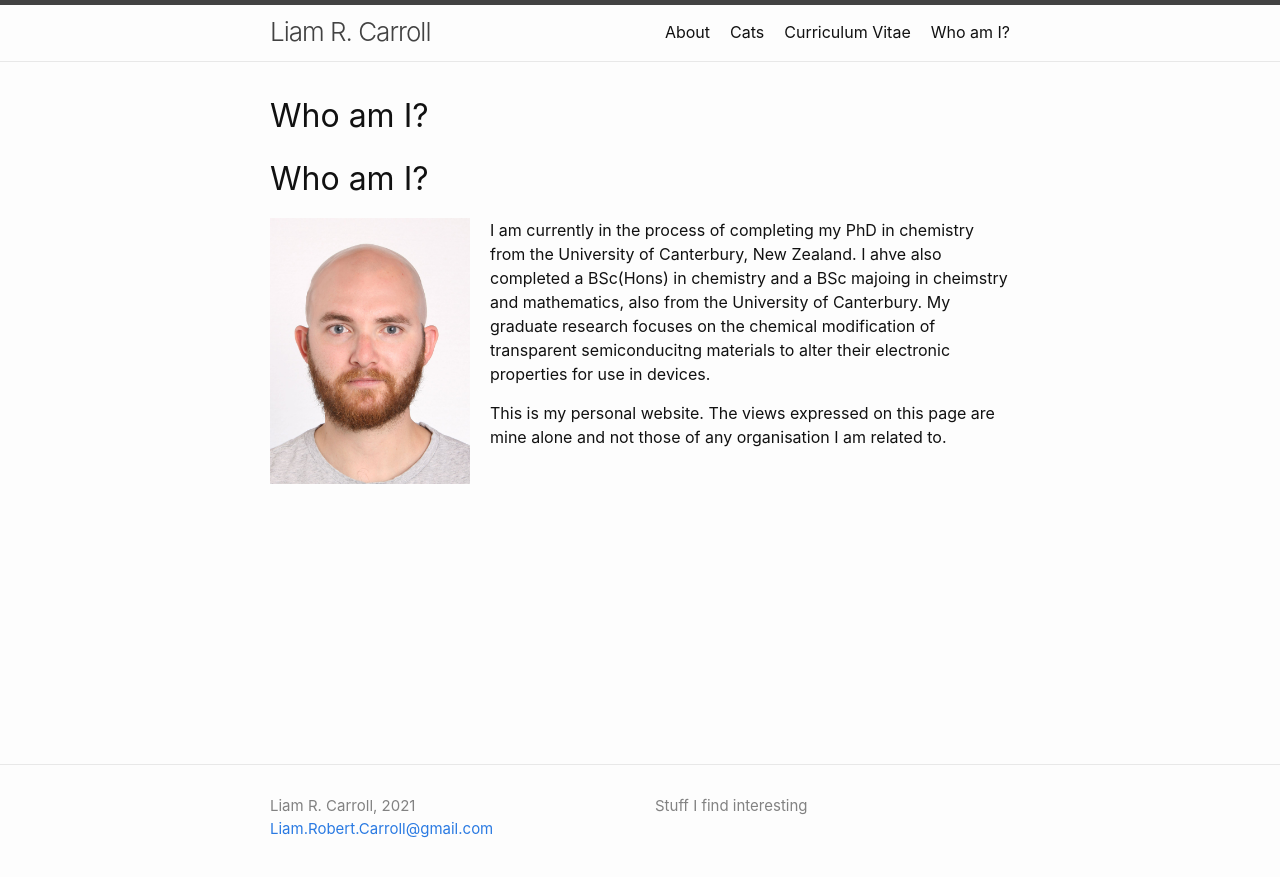
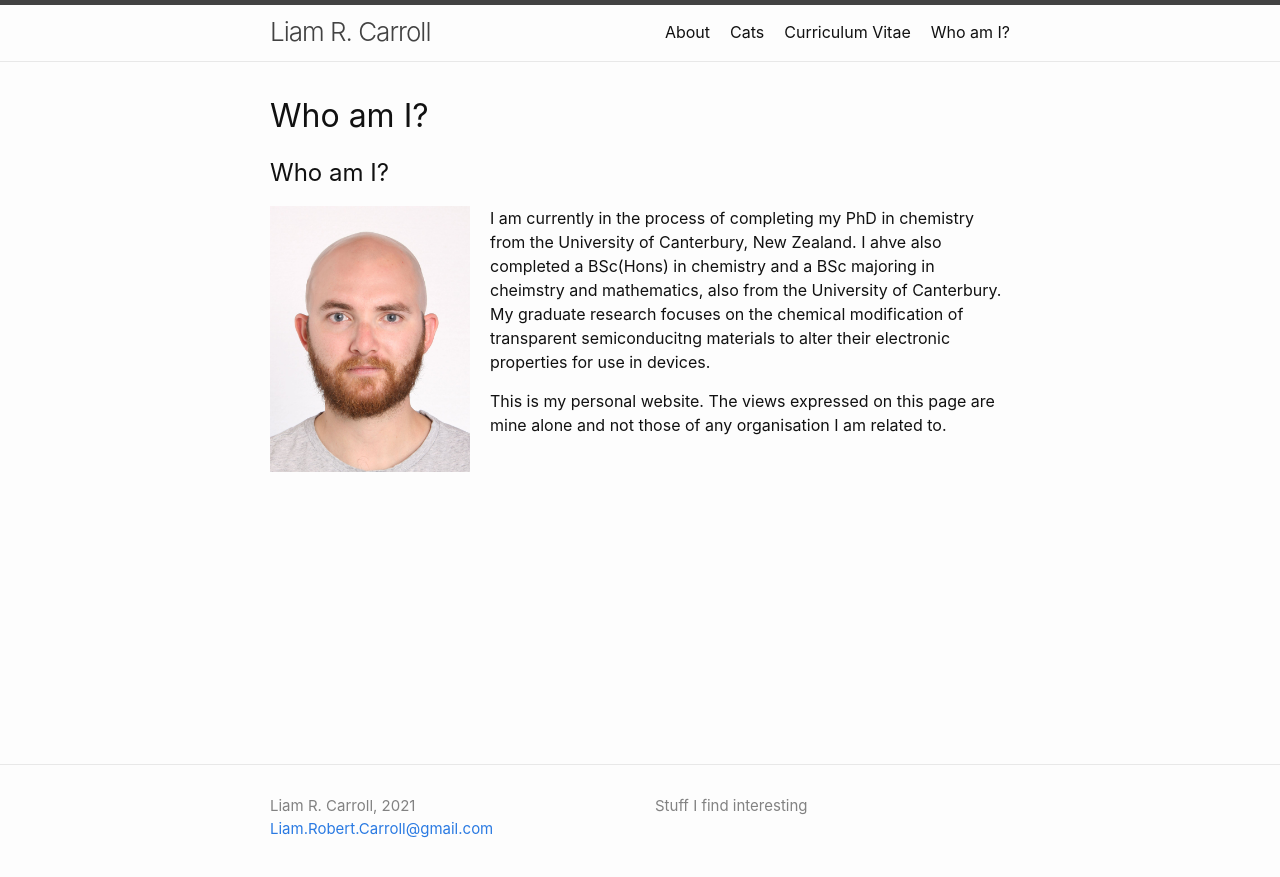
Before and after one commit to LRCarroll/LRCarroll, a Jekyll site: the page built from index.md, in a window 1280 px wide. Shown: the top 877 px of the page. Built offline with Jekyll 4.4.1, drawn with Linux system fonts in a browser that asks for light colours; our own code applies the rules of GitHub Pages for plain Markdown files.

Commit message:
Who am I?

```diff
--- a/index.md
+++ b/index.md
@@ -2,10 +2,10 @@
 layout: home
 ---
 
-# Who am I?
+## Who am I?
 
 <img src="assets/Photo.jpg" width="200" style="float:left; margin-right:20px;">
 
-I am currently in the process of completing my PhD in chemistry from the University of Canterbury, New Zealand. I ahve also completed a BSc(Hons) in chemistry and a BSc majoing in cheimstry and mathematics, also from the University of Canterbury. My graduate research focuses on the chemical modification of transparent semiconducitng materials to alter their electronic properties for use in devices.
+I am currently in the process of completing my PhD in chemistry from the University of Canterbury, New Zealand. I ahve also completed a BSc(Hons) in chemistry and a BSc majoring in cheimstry and mathematics, also from the University of Canterbury. My graduate research focuses on the chemical modification of transparent semiconducitng materials to alter their electronic properties for use in devices.
 
 This is my personal website. The views expressed on this page are mine alone and not those of any organisation I am related to.
```
